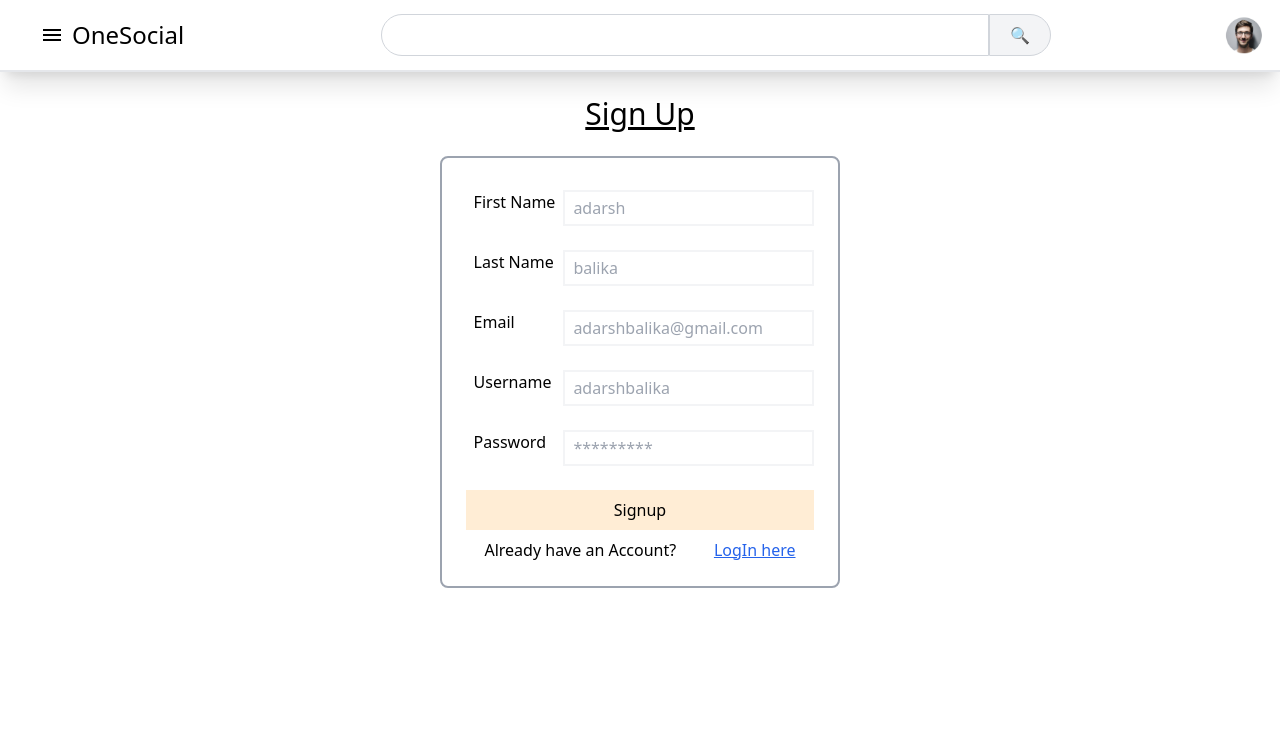
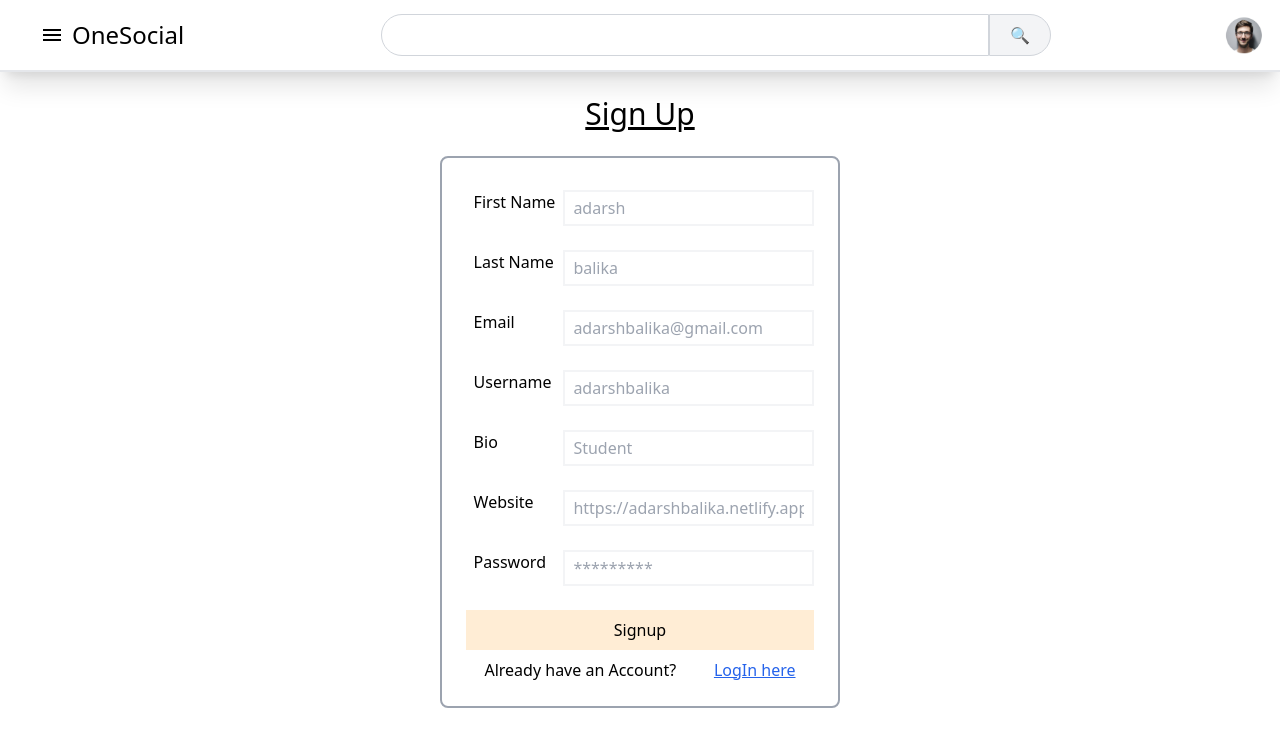
Before and after one commit to LundPiyush/my-social-media, a React (Create React App) app: page /signup in a window 1280 px wide. Shown: the top 746 px of the page. Built offline with nearby package versions, Linux system fonts and the light colour scheme; no server answers; what miragejs would draw is missing.

Commit message:
fix(): covered edge cases for posts

```diff
--- a/src/components/Post/Post.jsx
+++ b/src/components/Post/Post.jsx
@@ -13,6 +13,7 @@ import DeleteIcon from "@mui/icons-material/Delete";
 import { purple } from "@mui/material/colors";
 import { useBookmark } from "../../context/bookmark-context";
 import EditPostModal from "../EditPostModal/EditPostModal";
+import { toast } from "react-toastify";
 
 const Post = (props) => {
   const { _id, content, likes, username, createdAt, mediaUrl, userUrl } = props;
@@ -128,6 +129,7 @@ const Post = (props) => {
           </button>
           <div className="flex items-center gap-1 hover:cursor-pointer">
             <ChatBubbleOutlineIcon
+              onClick={() => toast.success(`This feature is in progress`)}
               style={{ color: "gray", fontSize: "24px", paddingTop: "4px" }}
             />
             <span>12</span>
--- a/src/components/Suggestions/Suggestion.jsx
+++ b/src/components/Suggestions/Suggestion.jsx
@@ -13,7 +13,7 @@ const Suggestion = () => {
 
   useEffect(() => {
     const currentUser = users.filter(
-      (user) => user._id === authState?.user?._id
+      (user) => user?._id === authState?.user?._id
     );
     setSuggestions(
       users?.filter(
--- a/src/context/auth-context.js
+++ b/src/context/auth-context.js
@@ -30,6 +30,7 @@ export const AuthProvider = ({ children }) => {
         toast.success(
           `Welcome ${data?.foundUser.firstName}, you are now logged in`
         );
+        navigate("/");
       }
     } catch (err) {
       console.log(err.response.data);
@@ -41,6 +42,7 @@ export const AuthProvider = ({ children }) => {
       authDispatch({ type: "SET_USER", payload: {} });
       authDispatch({ type: "SET_USER", payload: false });
       localStorage.removeItem("token");
+      localStorage.removeItem("user");
       toast.success("Logged Out");
     } catch (err) {
       console.log(err);
@@ -52,6 +54,9 @@ export const AuthProvider = ({ children }) => {
     firstName,
     lastName,
     email,
+    bio,
+    website,
+    avatarUrl,
   }) => {
     try {
       const response = await axios.post("/api/auth/signup", {
@@ -60,6 +65,9 @@ export const AuthProvider = ({ children }) => {
         firstName,
         lastName,
         email,
+        bio,
+        website,
+        avatarUrl,
       });
       const { data, status } = response;
       if (status === 201) {
@@ -67,6 +75,7 @@ export const AuthProvider = ({ children }) => {
         authDispatch({ type: "SET_USER", payload: data?.createdUser });
         authDispatch({ type: "SET_IS_LOGGED_IN", payload: true });
         localStorage.setItem("token", data?.encodedToken);
+        localStorage.setItem("user", JSON.stringify(data?.createdUser));
         navigate("/");
         toast.success("Successfully signed up");
       }
--- a/src/context/user-context.js
+++ b/src/context/user-context.js
@@ -23,6 +23,9 @@ export const UsersProvider = ({ children }) => {
   const [usersData, usersDispatch] = useReducer(usersReducer, {
     users: [],
   });
+  if (usersData?.users.length === 4 && localStorage.getItem("user")) {
+    usersDispatch({ type: USERS.SIGN_UP, payload: authState?.user });
+  }
   const [user, setUser] = useState({});
 
   const getAllUsers = async () => {
@@ -96,6 +99,7 @@ export const UsersProvider = ({ children }) => {
   };
   useEffect(() => {
     getAllUsers();
+    // eslint-disable-next-line
   }, []);
 
   const getProfileCount = (username) => {
--- a/src/pages/Home/Home.jsx
+++ b/src/pages/Home/Home.jsx
@@ -19,7 +19,7 @@ const Home = () => {
   const currentUser = usersData?.users?.find(
     ({ _id }) => _id === authState?.user?._id
   );
-  const currentUserFollowing = currentUser?.following.map(
+  const currentUserFollowing = currentUser?.following?.map(
     ({ username }) => username
   );
 
@@ -46,9 +46,13 @@ const Home = () => {
         <div className="flex justify-between h-calculate_nav">
           <Sidebar />
           <div className="flex flex-col gap-0 overflow-y-scroll w-[100%]">
-            {userFeed?.map((post) => (
-              <Post {...post} key={post._id} />
-            ))}
+            {userFeed.length > 0 ? (
+              userFeed?.map((post) => <Post {...post} key={post?._id} />)
+            ) : (
+              <p className="text-3xl my-auto text-primary-color">
+                Please follow someone or post something!
+              </p>
+            )}
           </div>
           <div className="min-w-[20rem] p-4 border-2 h-calculate_nav lg:hidden">
             <div className="flex justify-around mb-4">
--- a/src/pages/Login/Login.jsx
+++ b/src/pages/Login/Login.jsx
@@ -24,7 +24,6 @@ const Login = () => {
     e.preventDefault();
     setLoginDetails(guessUserDetails);
     loginUser(guessUserDetails);
-    navigate("/");
   };
   return (
     <>
--- a/src/pages/Profile/Profile.jsx
+++ b/src/pages/Profile/Profile.jsx
@@ -1,5 +1,5 @@
 import React, { useEffect, useState } from "react";
-import { useNavigate, useParams } from "react-router-dom";
+import { useNavigate, useParams, Link } from "react-router-dom";
 import { useUsers } from "../../context/user-context";
 import Sidebar from "../../components/Sidebar/Sidebar";
 import Suggestion from "../../components/Suggestions/Suggestion";
@@ -27,7 +27,6 @@ const Profile = () => {
     postsData: { posts },
   } = usePosts();
   const [showModal, setShowModal] = useState({ type: "", modal: false });
-
   useEffect(() => {
     getUserProfileDetails(username);
     setPostCount(posts.filter((post) => post?.username === username).length);
@@ -95,6 +94,7 @@ const Profile = () => {
                 </div>
                 <div className="flex justify-between items-center my-2">
                   <p>{user?.bio}</p>
+                  <Link to={user?.website}>{user?.website}</Link>
                   <div className="space-x-6">
                     {authState?.user?.username !== username ? (
                       <PersonRemoveIcon
--- a/src/pages/SignUp/SignUp.jsx
+++ b/src/pages/SignUp/SignUp.jsx
@@ -10,6 +10,10 @@ const SignUp = () => {
     email: "",
     username: "",
     password: "",
+    bio: "",
+    website: "",
+    avatarUrl:
+      "https://res.cloudinary.com/dygxaue5x/image/upload/v1687208699/userimage_u8ozxc.png",
   });
   const signUpHandler = (e) => {
     e.preventDefault();
@@ -74,6 +78,32 @@ const SignUp = () => {
           />
         </div>
         <div className="flex justify-between">
+          <label className="p-2">Bio</label>
+          <input
+            className="mt-2 mb-4 px-2 py-1 border-2 border-gray-100"
+            type="text"
+            placeholder="Student"
+            required
+            name="bio"
+            onChange={(e) =>
+              setSignUpDetails({ ...signUpDetails, bio: e.target.value })
+            }
+          />
+        </div>
+        <div className="flex justify-between">
+          <label className="p-2">Website</label>
+          <input
+            className="mt-2 mb-4 px-2 py-1 border-2 border-gray-100"
+            type="text"
+            placeholder="https://adarshbalika.netlify.app"
+            required
+            name="website"
+            onChange={(e) =>
+              setSignUpDetails({ ...signUpDetails, website: e.target.value })
+            }
+          />
+        </div>
+        <div className="flex justify-between">
           <label className="p-2">Password</label>
           <input
             className="mt-2 mb-4 px-2 py-1 border-2 border-gray-100"
--- a/src/reducers/users-reducer.js
+++ b/src/reducers/users-reducer.js
@@ -4,6 +4,8 @@ export const usersReducer = (state, { type, payload }) => {
   switch (type) {
     case USERS.INITIALIZE:
       return { ...state, users: payload };
+    case USERS.SIGN_UP:
+      return { ...state, users: [...state.users, payload] };
     case USERS.UPDATE_FOLLOWERS:
       return {
         ...state,
--- a/src/utils/actionTypes.js
+++ b/src/utils/actionTypes.js
@@ -7,6 +7,7 @@ export const POSTS = {
 
 export const USERS = {
   INITIALIZE: "USERS_INITIALIZE",
+  SIGN_UP: "SIGN_UP",
   UPDATE_FOLLOWERS: "UPDATE_FOLLOWERS",
   UPDATE_FOLLOWING: "UPDATE_FOLLOWING",
 };
```
